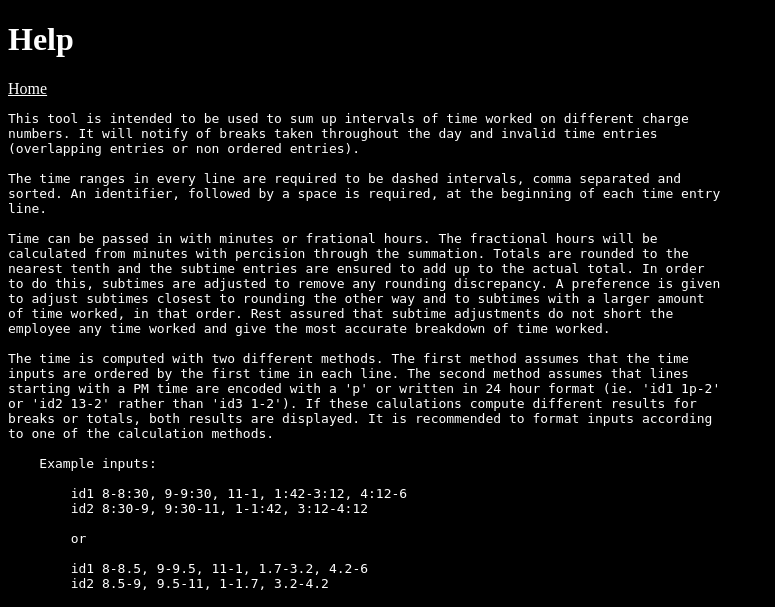
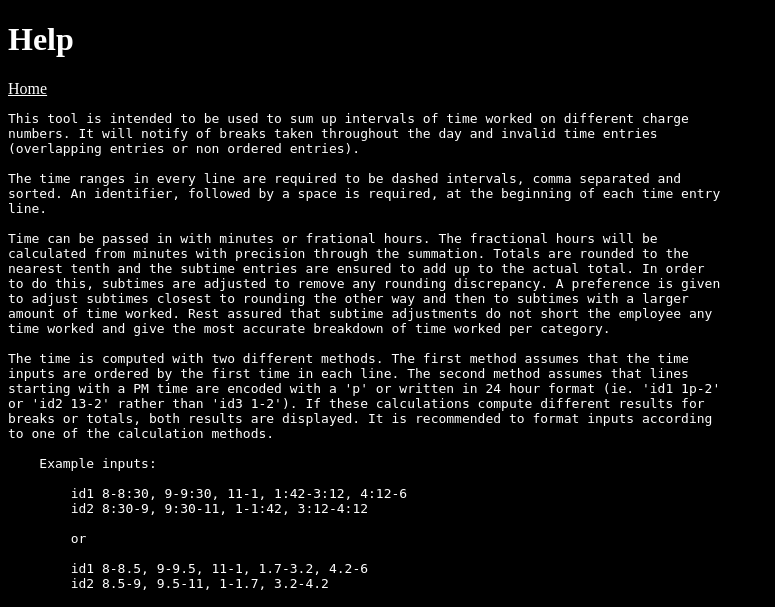
Before and after one commit to danielfrentzel/spacetime-calculator, a Flask app: page /help in a window 1280 px wide. Shown: the top 607 px of the page, without its empty margins (0-775 px from the left). Run offline with Flask 2, Linux system fonts and the light colour scheme.

Commit message:
Spell check help page.

```diff
--- a/templates/help.html
+++ b/templates/help.html
@@ -23,9 +23,9 @@
 
 The time ranges in every line are required to be dashed intervals, comma separated and sorted. An identifier, followed by a space is required, at the beginning of each time entry line.
 
-Time can be passed in with minutes or frational hours. The fractional hours will be calculated from minutes with percision through the summation. Totals are rounded to the nearest tenth and the subtime entries are ensured to add up to the actual total. In order to do this, subtimes are adjusted to remove any rounding discrepancy. A preference is given to adjust subtimes closest to rounding the other way and to subtimes with a larger amount of time worked, in that order. Rest assured that subtime adjustments do not short the employee any time worked and give the most accurate breakdown of time worked.
+Time can be passed in with minutes or frational hours. The fractional hours will be calculated from minutes with precision through the summation. Totals are rounded to the nearest tenth and the subtime entries are ensured to add up to the actual total. In order to do this, subtimes are adjusted to remove any rounding discrepancy. A preference is given to adjust subtimes closest to rounding the other way and then to subtimes with a larger amount of time worked. Rest assured that subtime adjustments do not short the employee any time worked and give the most accurate breakdown of time worked per category.
 
-The time is computed with two different methods. The first method assumes that the time inputs are ordered by the first time in each line. The second method assumes that lines starting with a PM time are encoded with a 'p' or written in 24 hour format (ie. 'id1 1p-2' or 'id2 13-2' rather than 'id3 1-2'). If these calulations compute different results for breaks or totals, both results are displayed. It is recommended to format inputs according to one of the calculation methods.
+The time is computed with two different methods. The first method assumes that the time inputs are ordered by the first time in each line. The second method assumes that lines starting with a PM time are encoded with a 'p' or written in 24 hour format (ie. 'id1 1p-2' or 'id2 13-2' rather than 'id3 1-2'). If these calculations compute different results for breaks or totals, both results are displayed. It is recommended to format inputs according to one of the calculation methods.
 
     Example inputs:
 
```
